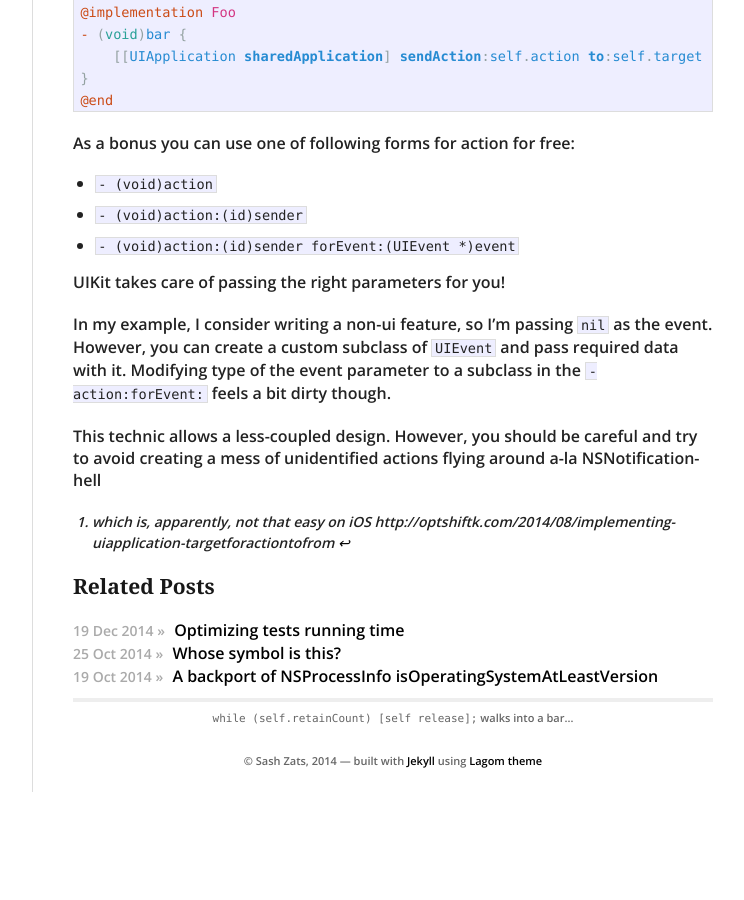
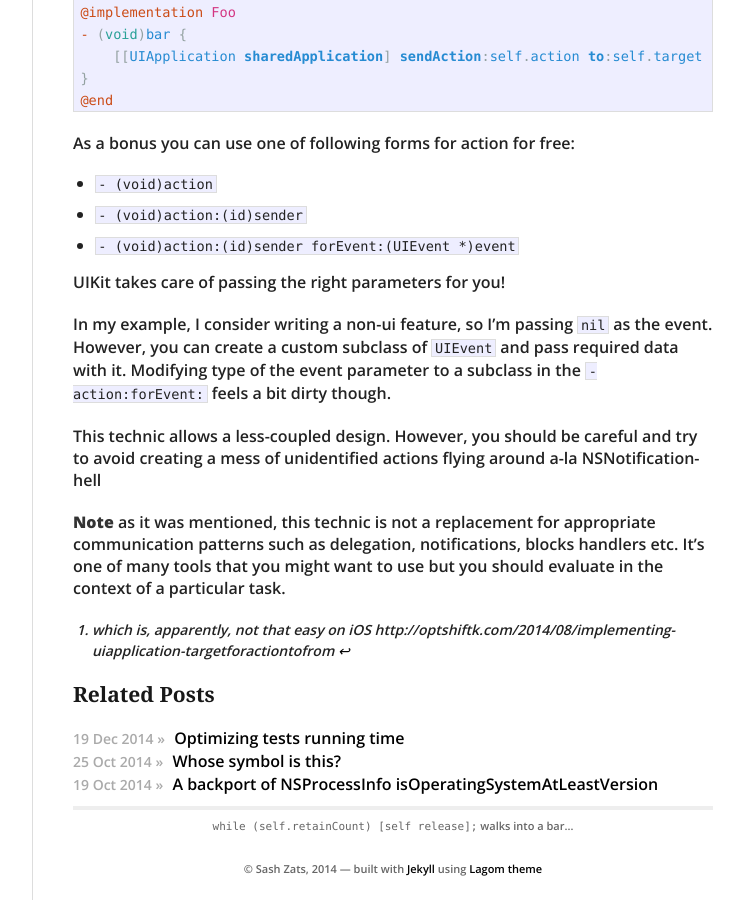
Before and after one commit to zats/zats.github.io, a Jekyll site: the page built from _posts/2014-12-23-target-action-for-non-ui.markdown, in a window 1280 px wide and 900 px high, scrolled down 1137 px. Shown: the whole window, without its empty margins (378-1122 px from the left). Built offline with Jekyll 4.4.1, drawn with Linux system fonts in a browser that asks for light colours; nearby versions of some CDN libraries; Markdown is read by kramdown in place of the engine named in the settings; before the commit the page ends 1929 px from its top, so only the background shows below that.

Commit message:
added a note to action-target

```diff
--- a/_posts/2014-12-23-target-action-for-non-ui.markdown
+++ b/_posts/2014-12-23-target-action-for-non-ui.markdown
@@ -59,4 +59,6 @@ In my example, I consider writing a non-ui feature, so I'm passing `nil` as the
 
 This technic allows a less-coupled design. However, you should be careful and try to avoid creating a mess of unidentified actions flying around a-la NSNotification-hell
 
+**Note** as it was mentioned, this technic is not a replacement for appropriate communication patterns such as delegation, notifications, blocks handlers etc. It's one of many tools that you might want to use but you should evaluate in the context of a particular task.
+
 [^1]: which is, apparently, not that easy on iOS http://optshiftk.com/2014/08/implementing-uiapplication-targetforactiontofrom
```
